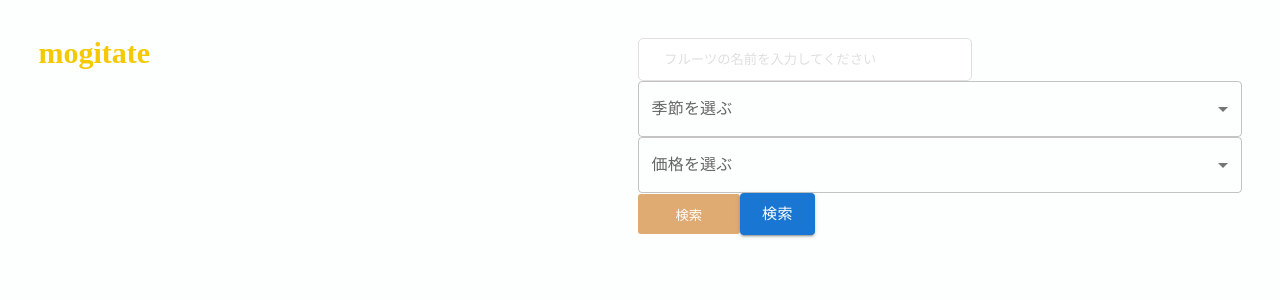
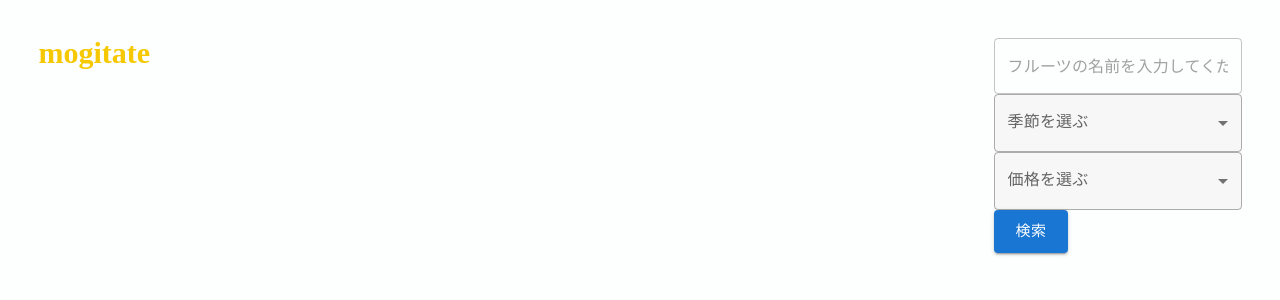
Before and after one commit to ychihiro/mogitate, a React (Create React App) app: page / in a window 1280 px wide. Shown: the top 300 px of the page. Built offline with nearby package versions, Linux system fonts and the light colour scheme.

Commit message:
feat: add BaseInput, style: BaseSelect

```diff
--- a/package.json
+++ b/package.json
@@ -7,6 +7,7 @@
     "@emotion/styled": "^11.11.0",
     "@mui/icons-material": "^5.14.9",
     "@mui/material": "^5.14.10",
+    "@mui/styled-engine-sc": "^5.14.10",
     "@testing-library/jest-dom": "^5.17.0",
     "@testing-library/react": "^13.4.0",
     "@testing-library/user-event": "^13.5.0",
@@ -18,6 +19,7 @@
     "react": "^18.2.0",
     "react-dom": "^18.2.0",
     "react-scripts": "5.0.1",
+    "styled-components": "^6.0.8",
     "typescript": "*",
     "web-vitals": "^2.1.4"
   },
--- a/src/components/Header.tsx
+++ b/src/components/Header.tsx
@@ -2,8 +2,9 @@ import React from "react";
 import "../css/Header.css";
 import BaseButton from "./ui/button/BaseButton";
 import BaseSelect from "./ui/select/BaseSelect";
+import BaseInput from "./ui/input/BaseInput";
 
-export const Header = (): JSX.Element => {
+export const Header: React.FC = () => {
   const seasonList = [
     { label: "", value: null },
     { label: "春", value: 1 },
@@ -33,12 +34,11 @@ export const Header = (): JSX.Element => {
     <header className="header">
       <h1 className="ttl">mogitate</h1>
       <form action="post">
-        <input
-          className="search-box"
-          type="text"
-          name="name"
+        <BaseInput
+          id="fruit"
           placeholder="フルーツの名前を入力してください"
-        />
+          variant="outlined"
+        ></BaseInput>
         <BaseSelect
           id="season"
           label="季節を選ぶ"
@@ -51,7 +51,6 @@ export const Header = (): JSX.Element => {
           menus={priceList}
           change={selectPrice}
         ></BaseSelect>
-        <input className="btn" type="submit" value="検索" />
         <BaseButton text="検索"></BaseButton>
       </form>
     </header>
--- /dev/null
+++ b/src/components/ui/input/BaseInput.tsx
@@ -0,0 +1,33 @@
+import React from "react";
+import { Box, TextField } from "@mui/material";
+
+interface Props {
+  id: string;
+  label?: string;
+  placeholder?: string;
+  variant?: "standard" | "filled" | "outlined";
+}
+
+export const BaseInput: React.FC<Props> = (props) => {
+  const [value, setValue] = React.useState("");
+
+  const onChange = (event: React.ChangeEvent<HTMLInputElement>): void => {
+    console.log(value);
+    setValue(event.target.value);
+  };
+
+  return (
+    <Box component="form">
+      <TextField
+        id={props.id}
+        label={props.label ?? ""}
+        variant={props.variant ?? "outlined"}
+        placeholder={props.placeholder ?? ""}
+        value={value}
+        onChange={onChange}
+      />
+    </Box>
+  );
+};
+
+export default BaseInput;
--- a/src/components/ui/select/BaseSelect.tsx
+++ b/src/components/ui/select/BaseSelect.tsx
@@ -3,6 +3,7 @@ import {
   InputLabel,
   MenuItem,
   Select,
+  styled,
   type SelectChangeEvent,
 } from "@mui/material";
 import React from "react";
@@ -23,10 +24,10 @@ export const BaseButton: React.FC<Props> = (props) => {
   const [selectValue, setSelectValue] = React.useState<string | undefined>();
 
   // ドロップダウンメニューの値が変更された時の処理
-  const onChange = (event: SelectChangeEvent): void => {
+  const onChange = (event: SelectChangeEvent<unknown>): void => {
     console.log("onChange");
     console.log(selectValue);
-    setSelectValue(event.target.value);
+    setSelectValue(event.target.value as string);
     props.change();
   };
 
@@ -39,10 +40,18 @@ export const BaseButton: React.FC<Props> = (props) => {
     );
   });
 
+  const StyledSelect = styled(Select)(() => ({
+    ".MuiSelect-select": {
+      color: "#9B8888",
+      backgroundColor: "#F7F7F7",
+      border: "1px solid #E0DFDE",
+    },
+  }));
+
   return (
     <FormControl fullWidth>
       <InputLabel id={props.id}>{props.label}</InputLabel>
-      <Select
+      <StyledSelect
         labelId={props.id}
         id="select"
         value={selectValue}
@@ -50,7 +59,7 @@ export const BaseButton: React.FC<Props> = (props) => {
         onChange={onChange}
       >
         {menuList}
-      </Select>
+      </StyledSelect>
     </FormControl>
   );
 };
```
Also changed, not shown: 1 other file (tests, documents, lock files or other folders).
